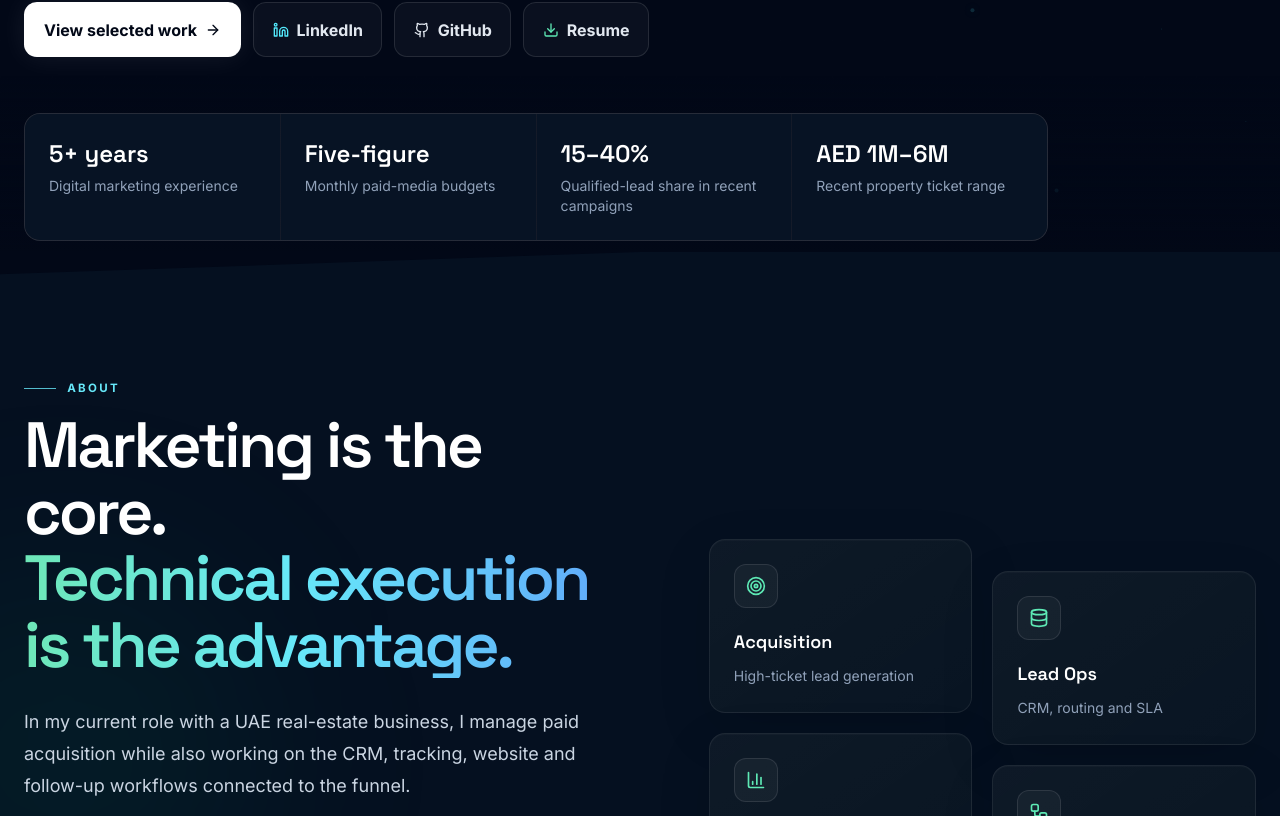
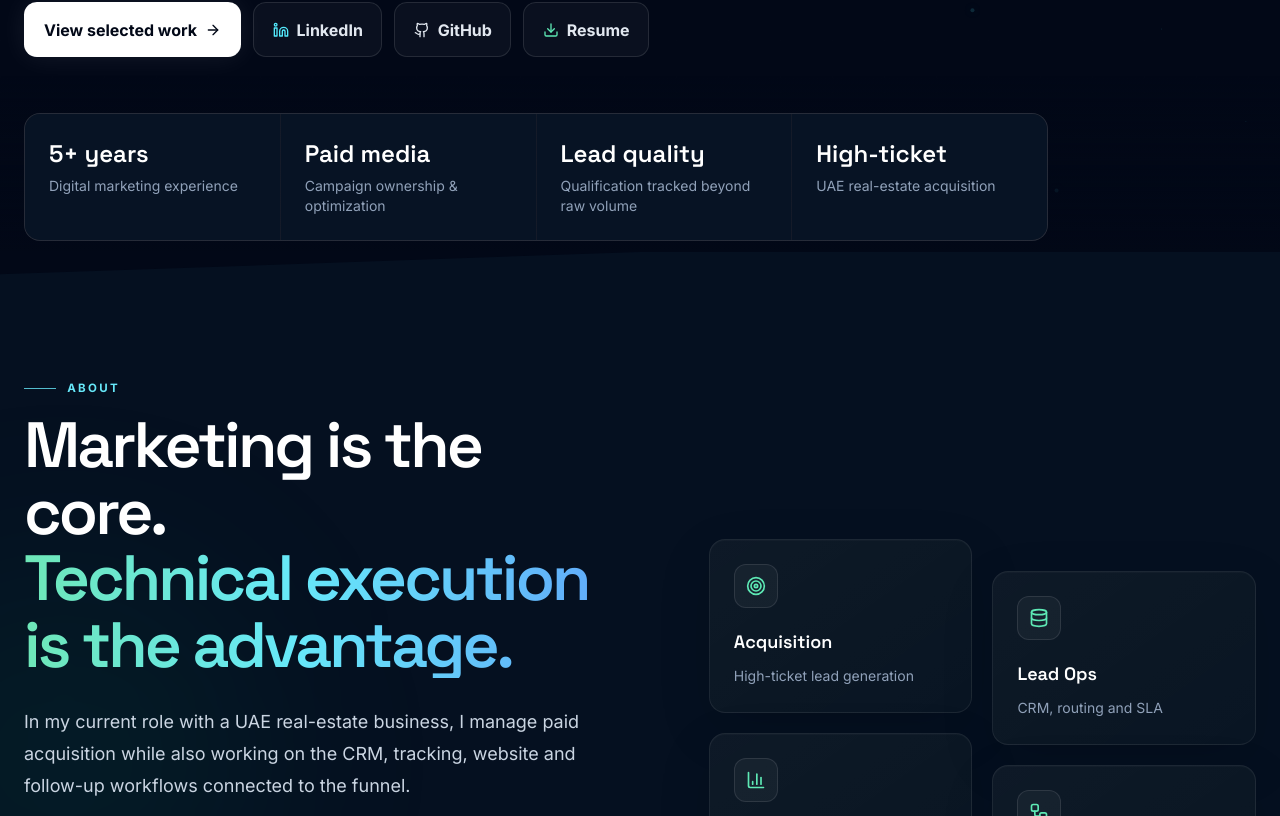
Before and after one commit to MohAdell/mohadell.github.io, a React (Vite) app: page / in a window 1280 px wide. Shown: the part 924-1740 px from the top of the page. Built offline with nearby package versions, Linux system fonts and the light colour scheme.

Commit message:
Remove confidential campaign figures from portfolio copy

```diff
--- a/src/App.tsx
+++ b/src/App.tsx
@@ -38,9 +38,9 @@ const CONTACT = {
 
 const stats = [
   ['5+ years', 'Digital marketing experience'],
-  ['Five-figure', 'Monthly paid-media budgets'],
-  ['15–40%', 'Qualified-lead share in recent campaigns'],
-  ['AED 1M–6M', 'Recent property ticket range'],
+  ['Paid media', 'Campaign ownership & optimization'],
+  ['Lead quality', 'Qualification tracked beyond raw volume'],
+  ['High-ticket', 'UAE real-estate acquisition'],
 ];
 
 const capabilities = [
@@ -79,15 +79,15 @@ const capabilities = [
 const projects = [
   {
     tag: 'REAL ESTATE · PERFORMANCE',
-    title: 'High-ticket lead generation for AED 1M–6M properties',
+    title: 'High-ticket real-estate lead generation',
     challenge: 'Generate volume for high-value property offers without treating every lead as equally useful.',
     points: [
-      'Meta Ads + Google Ads across five-figure monthly budgets',
+      'Meta Ads + Google Ads across active property campaigns',
       'Audience and placement strategy, creatives, lead forms and landing pages',
       'CPL, lead quality and downstream CRM status tracked together',
     ],
     result:
-      'Across recent three-month campaigns, roughly 15%–40% of total leads were qualified, with qualified prospects progressing to online and in-person meetings.',
+      'Campaign reporting tracked qualification and meeting progression, with qualified prospects moving into online and in-person meetings.',
   },
   {
     tag: 'REAL ESTATE · CRM',
@@ -771,7 +771,7 @@ export default function App() {
                   <h3 className="mt-3 font-display text-2xl font-semibold text-white">Information Technology Consultant</h3>
                   <div className="mt-1 text-sm text-slate-400">Digital Marketing & Automation · Oplus Realty · Abu Dhabi</div>
                   <ul className="mt-6 space-y-3 text-base leading-7 text-slate-300">
-                    <li>Manage Meta Ads and Google Ads for high-ticket real-estate lead generation across five-figure monthly paid-media budgets.</li>
+                    <li>Manage Meta Ads and Google Ads for high-ticket real-estate lead generation, covering campaign setup, optimization, tracking and lead-quality analysis.</li>
                     <li>Built the company CRM around lead capture, routing, WhatsApp, SMS and SLA-based follow-up.</li>
                     <li>Develop and optimize the WordPress website, UTM/event tracking, landing pages, technical SEO, dashboards and automation workflows.</li>
                     <li>Create advertising assets using Photoshop and AI-assisted production workflows and build reporting or scheduled scripts when recurring work can be automated.</li>
```
